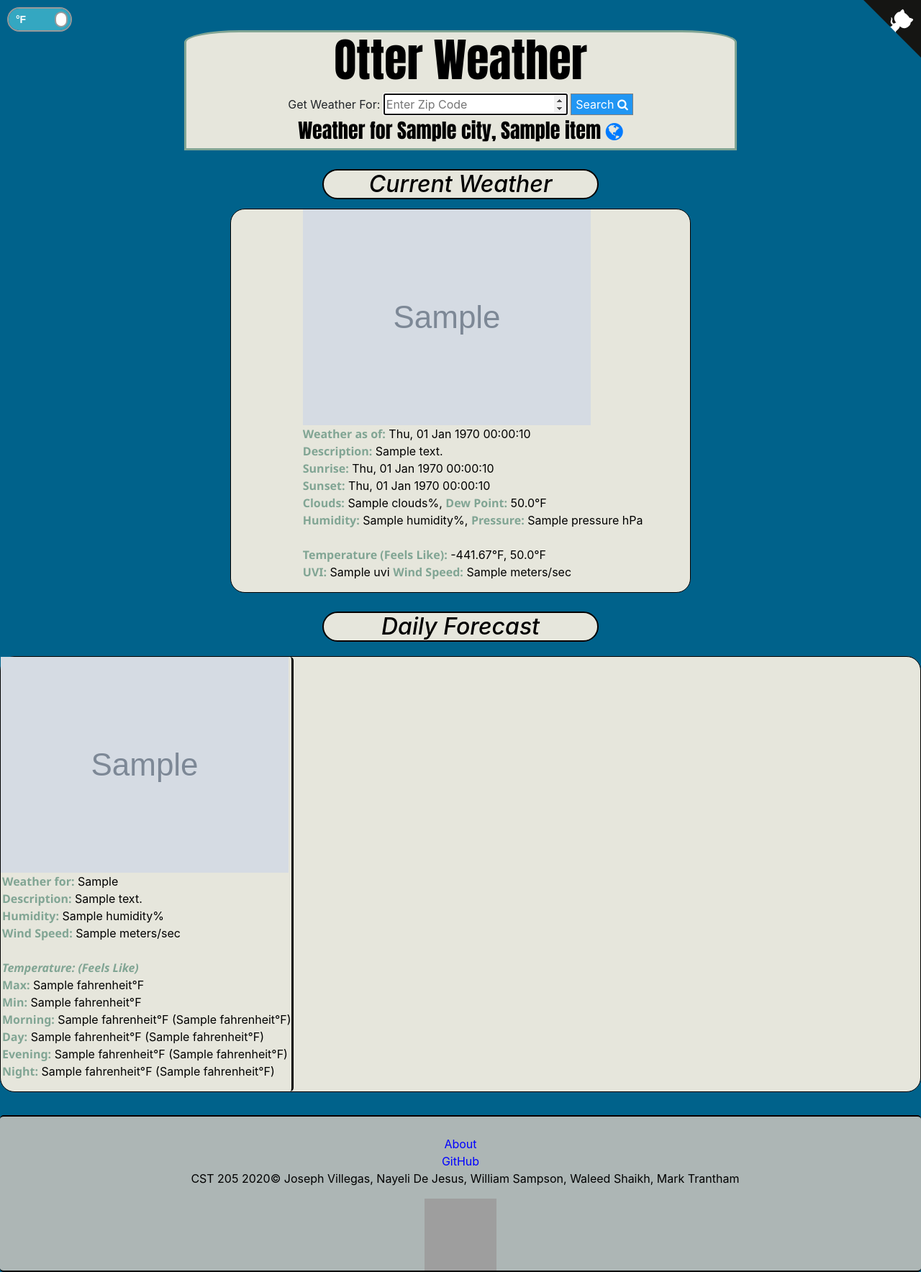
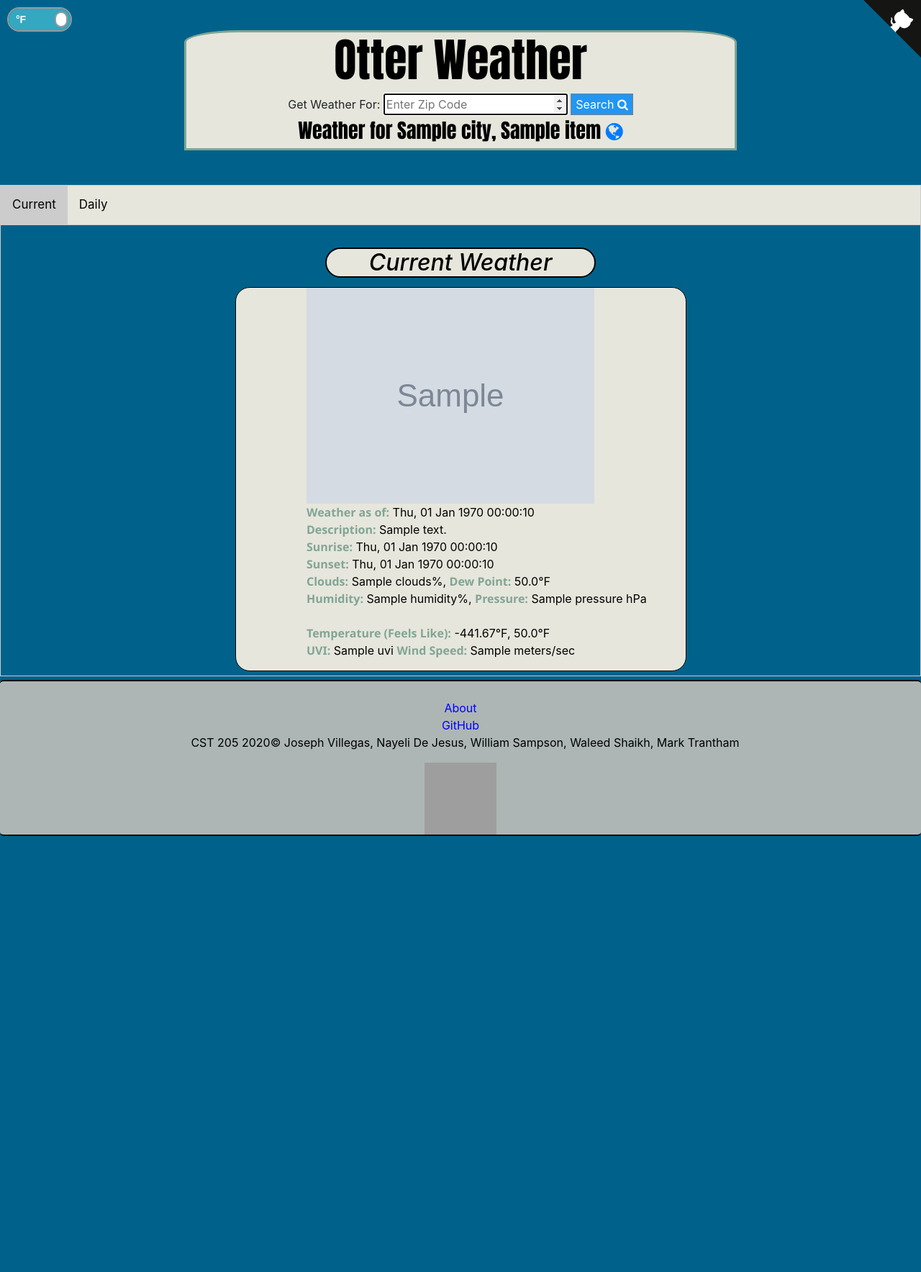
Before and after one commit to WilliamSampson44444/Otter-Weather, a Flask app: page / in a window 1280 px wide. Shown: the whole page at 72% size. After the commit the page ends 1162 px from the top, so only its background shows below. Run offline with Flask 2, Linux system fonts and the light colour scheme; grey boxes marked "Sample" are stand-in pictures; a database or web service that is not in the repository returns one stand-in record (values such as "Sample title"); data that the repository does not hold is empty; some libraries are stand-ins or nearby versions; grey boxes are pictures that could not be loaded.

Commit message:
added tabs

```diff
--- a/templates/index.html
+++ b/templates/index.html
@@ -132,6 +132,43 @@
 			background: #0b7dda;
 		}
 
+		/* Style the tab */
+		.tab {
+			overflow: hidden;
+			border: 1px solid #ccc;
+			background-color: #E6E6DC; /*#f1f1f1*/
+		}
+
+		/* Style the buttons inside the tab */
+		.tab button {
+			background-color: inherit;
+			float: left;
+			border: none;
+			outline: none;
+			cursor: pointer;
+			padding: 14px 16px;
+			transition: 0.3s;
+			font-size: 17px;
+		}
+
+		/* Change background color of buttons on hover */
+		.tab button:hover {
+			background-color: #ddd;
+		}
+
+		/* Create an active/current tablink class */
+		.tab button.active {
+			background-color: #ccc;
+		}
+
+		/* Style the tab content */
+		.tabcontent {
+			display: none;
+			padding: 6px 12px;
+			border: 1px solid #ccc;
+			border-top: none;
+		}
+
     </style>
 </head>
     <!-- End of style plug ins-->
@@ -186,17 +223,22 @@
 			</h2>
 		{% endif %}
 		<!-- End of weather for-->
-	</div>
+	</div><br><br>
 
     <!--------------------------------------- End of TOP side------------------------------------------------------------------->
 
 
     <!---------------------------------------- Start of middle Body --------------------------------------------------------->
 
+    <div class="tab">
+		<button class="tablinks" id="currWeather" onclick="openCity(event, 'currentWeather')">Current</button>
+		<button class="tablinks" id="dailWeather" onclick="openCity(event, 'dailyWeather')">Daily</button>
+	</div>
+
 
     <!-- Start of Current Weather Box -->
     <!-- Current Weather/ Daily Forcast Titles... class = WeatherTitles   /for css-->
-	<div class=CurrentWeatherBody>
+	<div class="CurrentWeatherBody tabcontent" id="currentWeather">
 		<h2 class = "WeatherTitles"><i>Current Weather</i></h2>
 
 		<ul class="CurrentDataBox">
@@ -230,7 +272,7 @@
 
     <!-- Start of Daily Weather Box-->
     <!-- Current Weather/ Daily Forcast Titles... class = WeatherTitles   /for css-->
-	<div class = DailyWeatherBox>
+	<div class = "DailyWeatherBox tabcontent" id="dailyWeather">
 		<h2 class = "WeatherTitles"><i>Daily Forecast</i></h2>
 
 		<ul class="DailyDataBox">
@@ -336,6 +378,8 @@
 
 			degree = "°F";
 			$(".celsius").hide()
+
+			document.getElementById("currWeather").click();
 		});
 
 		$("#myonoffswitch").on("change", function(e) {
@@ -374,8 +418,22 @@
 		}
 
 		function show_map(city) {
-        document.getElementById("map").src = `https://maps.google.com/maps?q=${city}&t=&z=13&ie=UTF8&iwloc=&output=embed`;
-      }
+	        document.getElementById("map").src = `https://maps.google.com/maps?q=${city}&t=&z=13&ie=UTF8&iwloc=&output=embed`;
+	    }
+
+      	function openCity(evt, cityName) {
+			var i, tabcontent, tablinks;
+			tabcontent = document.getElementsByClassName("tabcontent");
+			for (i = 0; i < tabcontent.length; i++) {
+				tabcontent[i].style.display = "none";
+			}
+			tablinks = document.getElementsByClassName("tablinks");
+			for (i = 0; i < tablinks.length; i++) {
+				tablinks[i].className = tablinks[i].className.replace(" active", "");
+			}
+			document.getElementById(cityName).style.display = "block";
+			evt.currentTarget.className += " active";
+		}
 	</script>
 </body>
     <!--------------------------------------- End of middle Body ---------------------------------------------------------------------->
```
